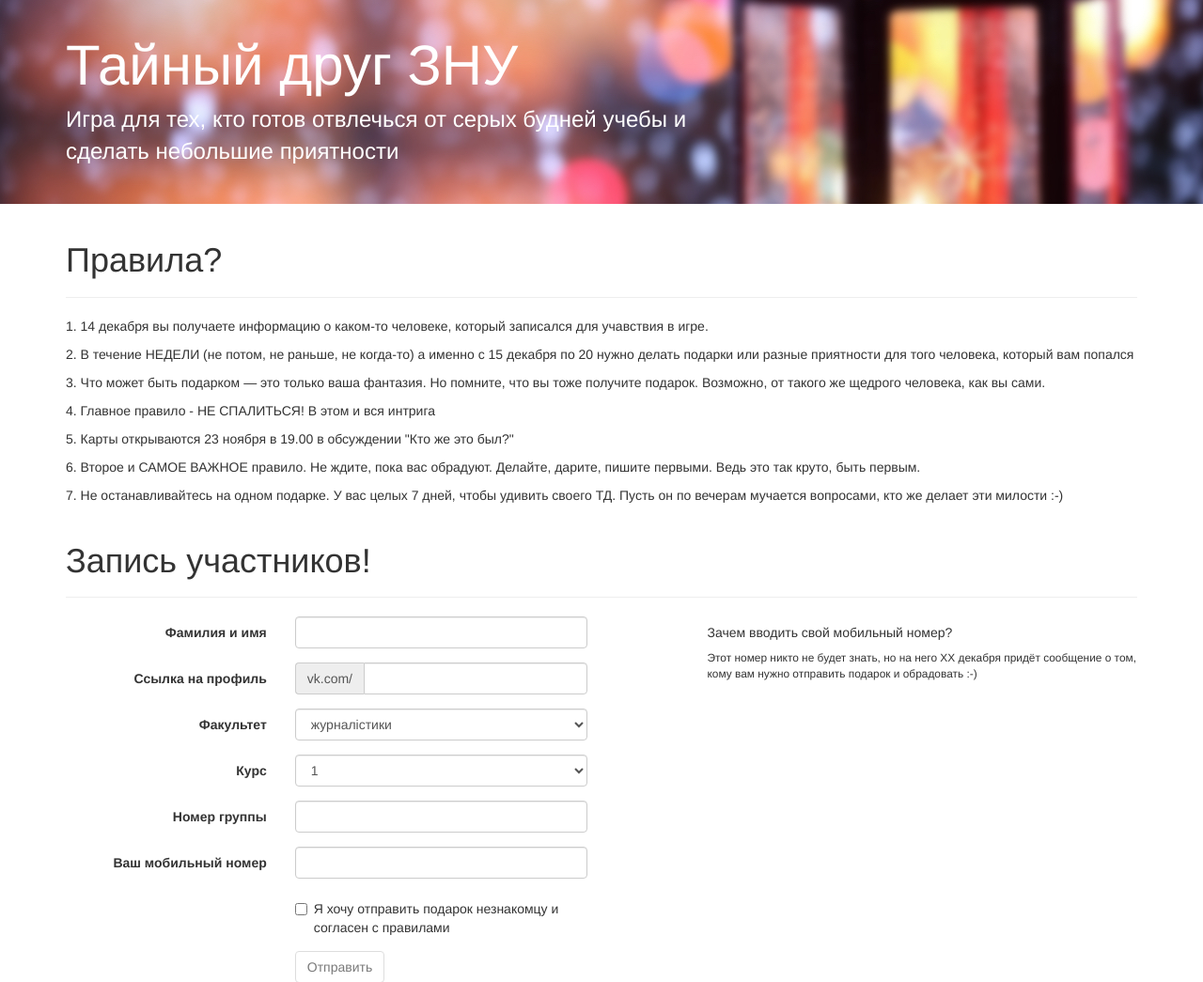
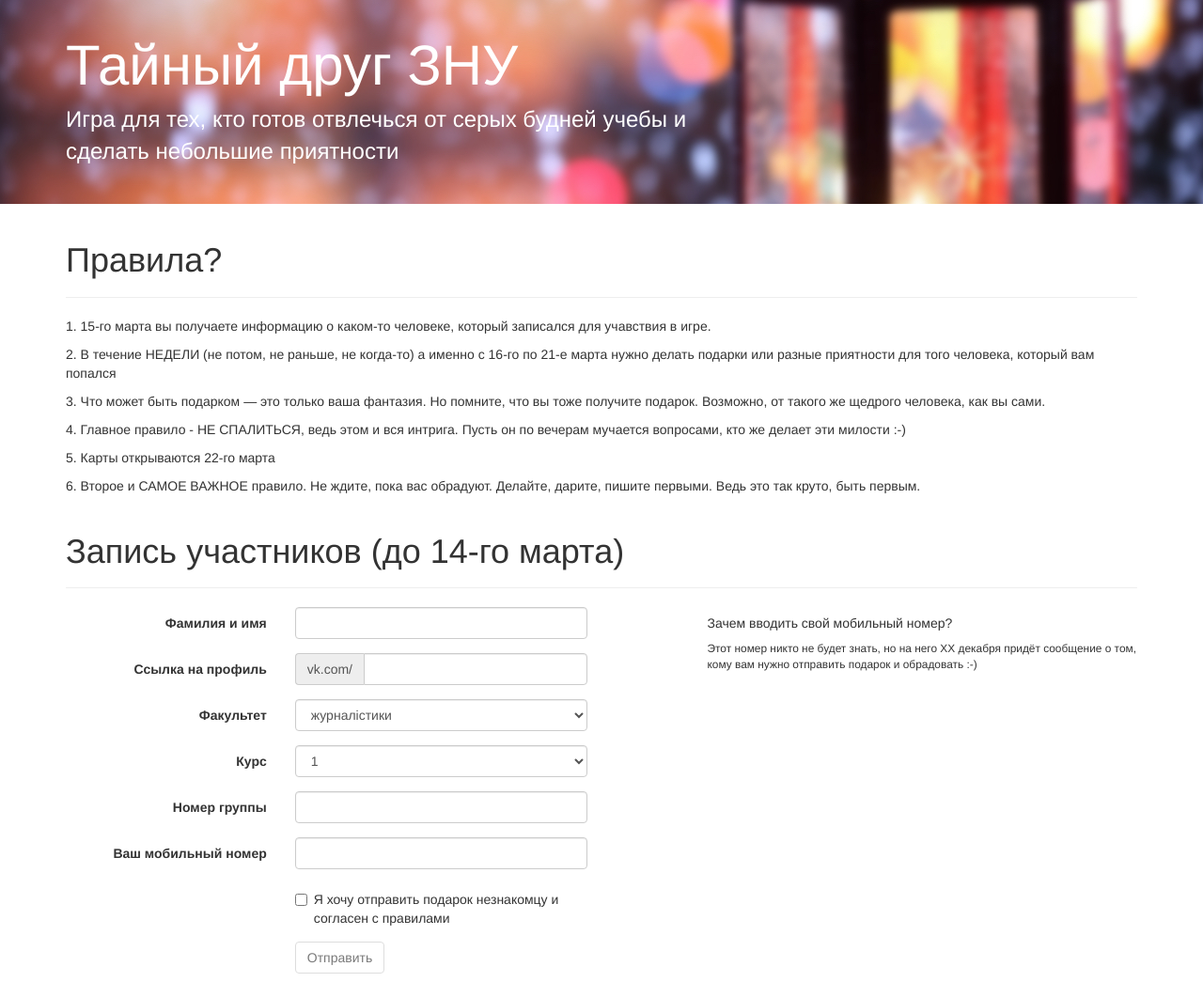
Before and after one commit to Vadimkin/secretfriend, a Django app: page / in a window 1280 px wide. Shown: the top 1045 px of the page at 94% size. Run offline with Django 3.2, Linux system fonts and the light colour scheme; some libraries are stand-ins or nearby versions.

Commit message:
Update dates

```diff
--- a/templates/users/index.html
+++ b/templates/users/index.html
@@ -5,16 +5,15 @@
 <div class="page-header">
     <h1>Правила?</h1>
 </div>
-<p>1. 14 декабря вы получаете информацию о каком-то человеке, который записался для учавствия в игре.</p>
-<p>2. В течение НЕДЕЛИ (не потом, не раньше, не когда-то) а именно с 15 декабря по 20 нужно делать подарки или разные приятности для того человека, который вам попался</p>
+<p>1. 15-го марта вы получаете информацию о каком-то человеке, который записался для учавствия в игре.</p>
+<p>2. В течение НЕДЕЛИ (не потом, не раньше, не когда-то) а именно с 16-го по 21-е марта нужно делать подарки или разные приятности для того человека, который вам попался</p>
 <p>3. Что может быть подарком — это только ваша фантазия. Но помните, что вы тоже получите подарок. Возможно, от такого же щедрого человека, как вы сами.</p>
-<p>4. Главное правило - НЕ СПАЛИТЬСЯ! В этом и вся интрига</p>
-<p>5. Карты открываются 23 ноября в 19.00 в обсуждении "Кто же это был?"</p>
+<p>4. Главное правило - НЕ СПАЛИТЬСЯ, ведь этом и вся интрига. Пусть он по вечерам мучается вопросами, кто же делает эти милости :-)</p>
+<p>5. Карты открываются 22-го марта</p>
 <p>6. Второе и САМОЕ ВАЖНОЕ правило. Не ждите, пока вас обрадуют. Делайте, дарите, пишите первыми. Ведь это так круто, быть первым.</p>
-<p>7. Не останавливайтесь на одном подарке. У вас целых 7 дней, чтобы удивить своего ТД. Пусть он по вечерам мучается вопросами, кто же делает эти милости :-)</p>
 
 <div class="page-header">
-    <h1>Запись участников!</h1>
+    <h1>Запись участников (до 14-го марта)</h1>
 </div>
 
 <div class="row">
```
